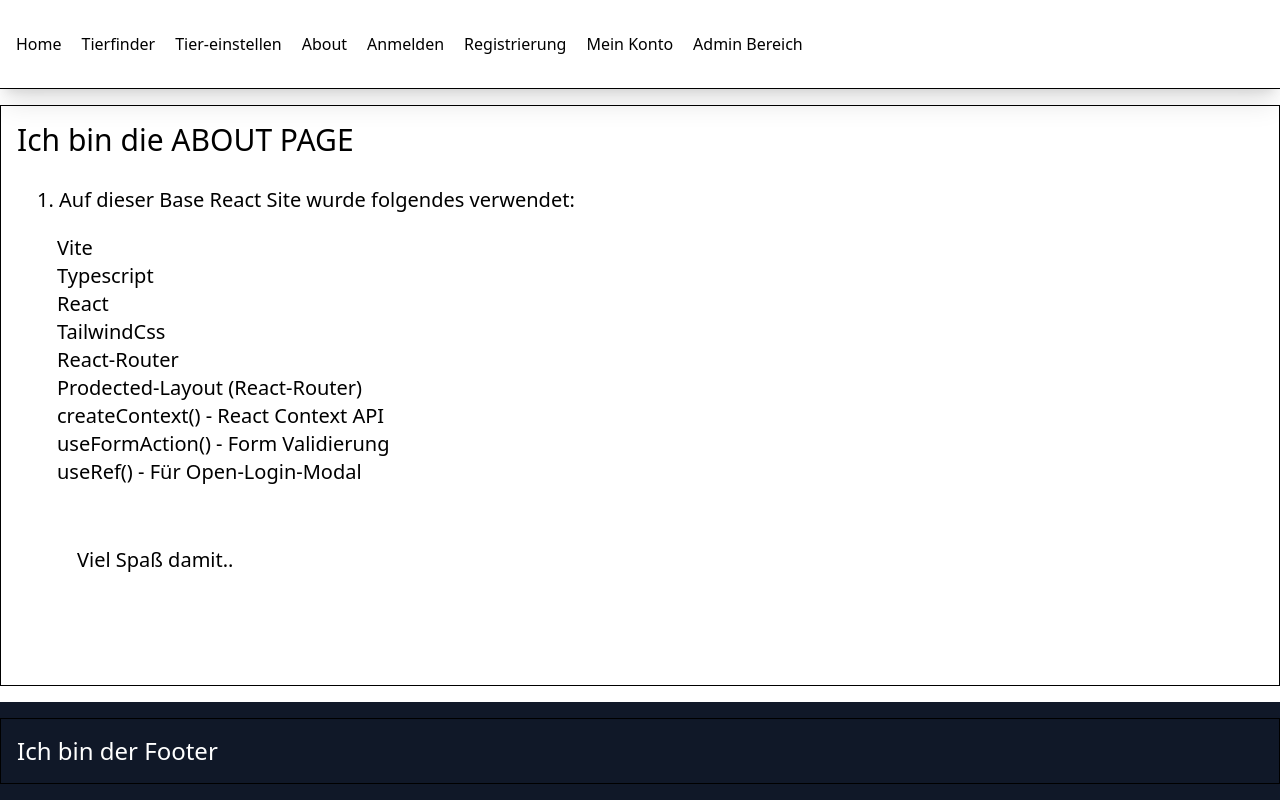
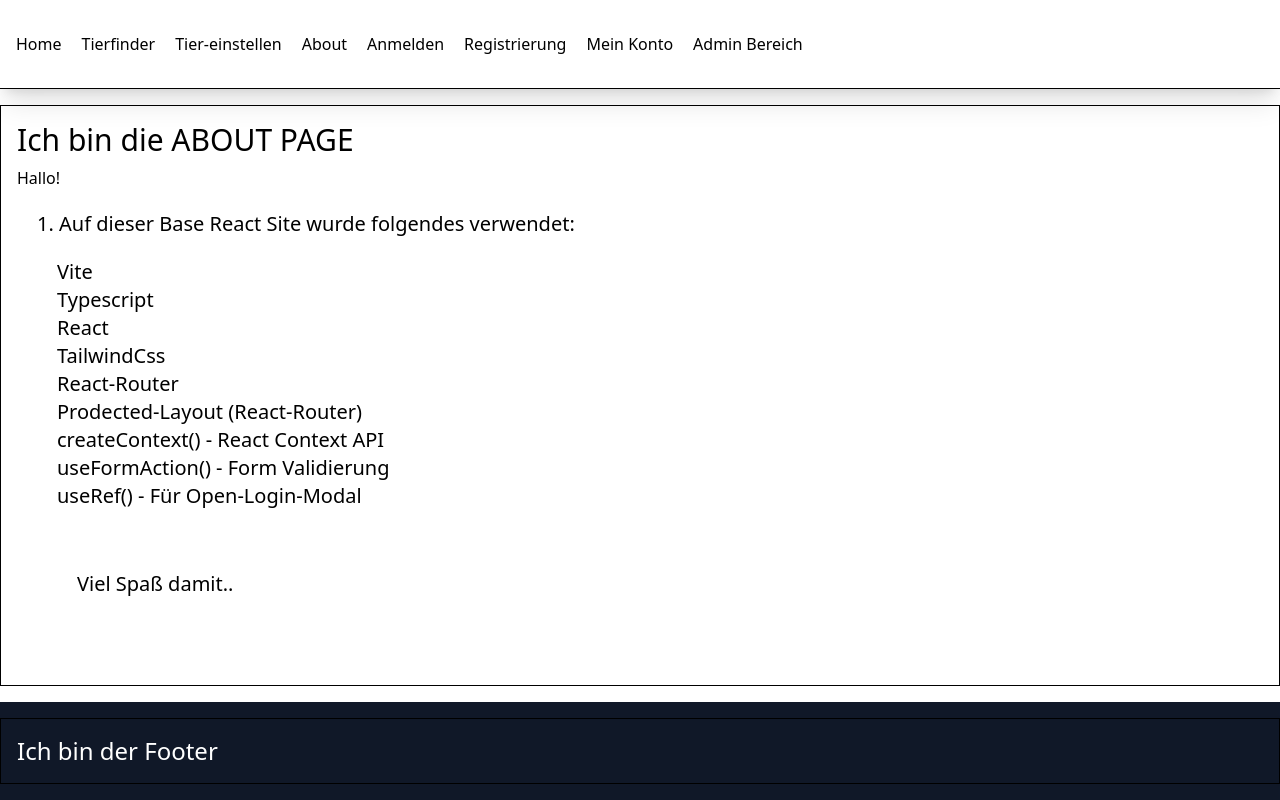
Before and after one commit to kaktusgarten/tiervermittlung, a React (Vite) app in the folder frontend/: page /about in a window 1280 px wide. Built offline with nearby package versions, Linux system fonts and the light colour scheme.

Commit message:
Teständerung

```diff
--- a/frontend/src/pages/AboutPage.tsx
+++ b/frontend/src/pages/AboutPage.tsx
@@ -3,7 +3,7 @@ export default function AboutPage() {
     <>
       <main className="p-4">
         <h2 className="mb-2 text-3xl">Ich bin die ABOUT PAGE</h2>
-
+        <h2>Hallo!</h2>
         <div className="p-5">
           <p className="text-xl">
             1. Auf dieser Base React Site wurde folgendes verwendet:
```
